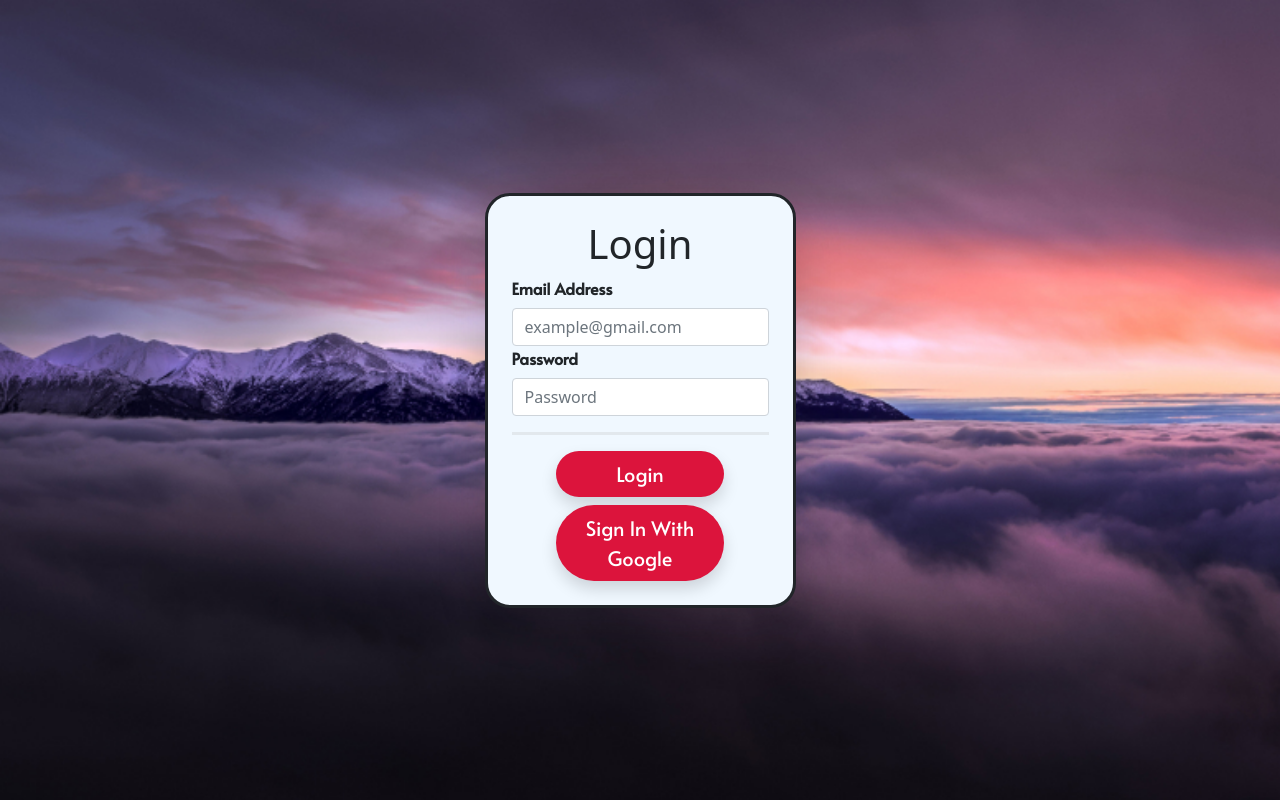
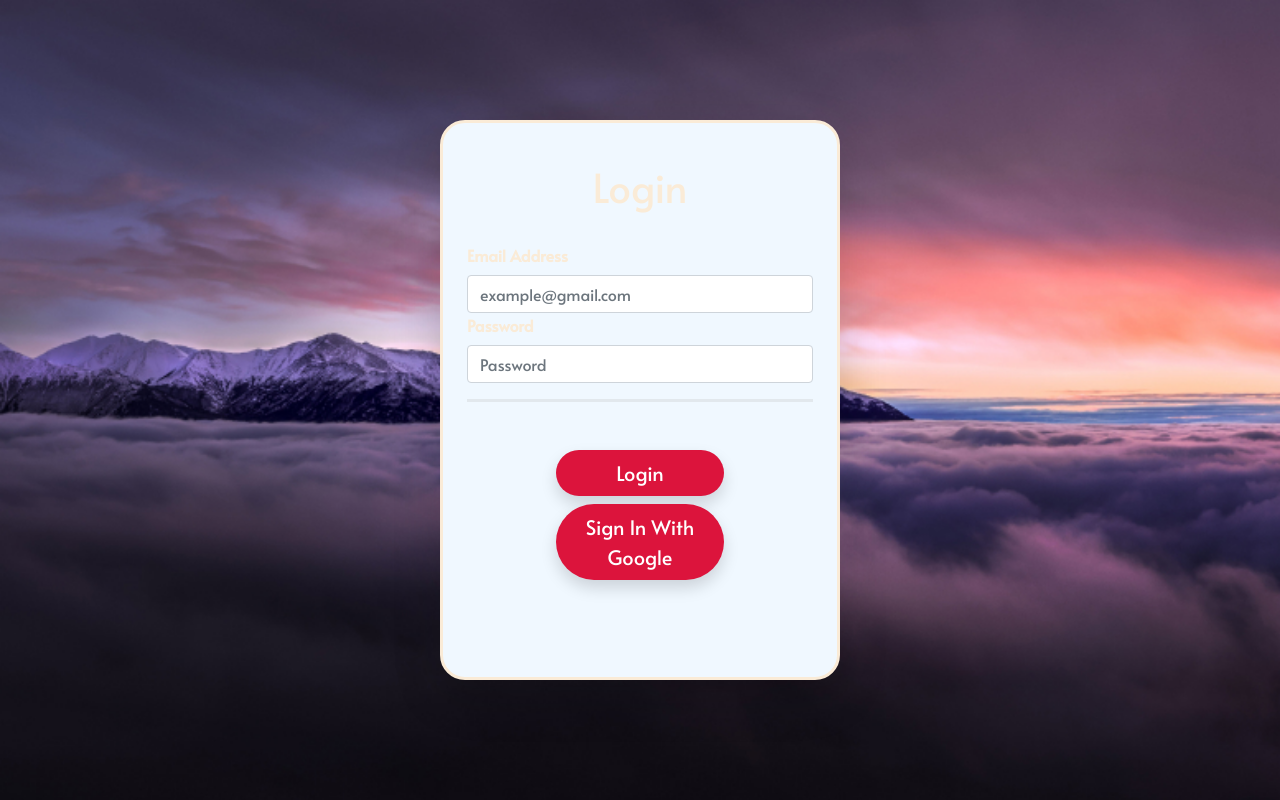
Before and after one commit to The-Rensselaer-Communion-of-Students/React, a React (Create React App) app in the folder cloud_drive/: page /login in a window 1280 px wide. Built offline with nearby package versions, Linux system fonts and the light colour scheme; no server answers; a web font is replaced by a local one.

Commit message:
Login UI

```diff
--- a/cloud_drive/src/Pages/Loginpage.css
+++ b/cloud_drive/src/Pages/Loginpage.css
@@ -11,10 +11,20 @@
     flex-Direction: column;
 }
 #w2{
+    height: 70vh;
+    width: 50vh;
     border-radius: 25px;
-    border-style: solid;
-    background-color: aliceblue;
+    border-style: solid hidden solid hidden;
+    background-color: rgb(13, 11, 60);
+    font-family: Alata;
+    color: antiquewhite;
 }
+
+#w2:hover {
+    transform: scale(1.1);
+    transition: 1s;
+}
+
 hr.solid {
     border-top: 3px solid #bbb;
   }
@@ -36,7 +46,6 @@ h1{
 
 div.d-grid > Button {
     width: 80%;
-    font-family: Alata;
     background-color: crimson;
 }
 
@@ -47,7 +56,6 @@ div.d-grid > Button:hover {
 }
 
 label {
-    font-family: Alata;
     font-weight: bold;
 }
 
@@ -55,6 +63,8 @@ label {
 .d-grid {
     place-items: center;
 }
+
+
 /*
 font-family: 'Alata', sans-serif;
 font-family: 'Amaranth', sans-serif;
--- a/cloud_drive/src/Pages/Loginpage.jsx
+++ b/cloud_drive/src/Pages/Loginpage.jsx
@@ -4,6 +4,7 @@ import React, { useRef } from "react";
 import { useUserContext } from "../context/userContext";
 import { useNavigate } from "react-router-dom";
 import "./Loginpage.css"
+import Navbarf from '../Components/Navbarf'
 
 
 export default function Loginpage() {
@@ -21,7 +22,7 @@ export default function Loginpage() {
   return (
     <div id="w">
         <div id="w2" className="shadow-lg p-4">
-            <h1>Login</h1>
+            <h1 className='pt-3 pb-4'>Login</h1>
             {error && <p className="error">{error}</p>}
           <Form id="login" onSubmit={onSubmit}>
               <Form.Label>Email Address</Form.Label>
@@ -29,7 +30,7 @@ export default function Loginpage() {
               <Form.Label>Password</Form.Label>
               <Form.Control type="password" placeholder="Password" ref={psdRef}/>
               <hr className="solid"/>
-              <div className="d-grid gap-2 justify-content-center">
+              <div className="d-grid gap-2 justify-content-center m-5">
                 <Button variant="primary" type="submit" size="lg" className='rounded-pill border-0 shadow'>Login</Button>
                 <Button variant="primary" type="submit" size="lg" className='rounded-pill border-0 shadow'>Sign In With Google</Button>
               </div>
```
